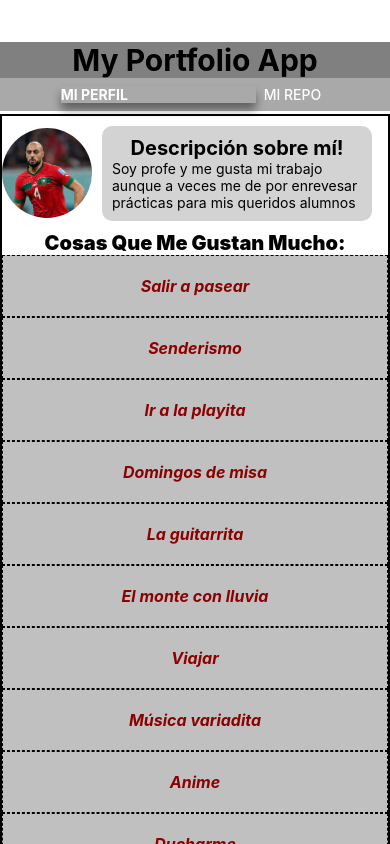
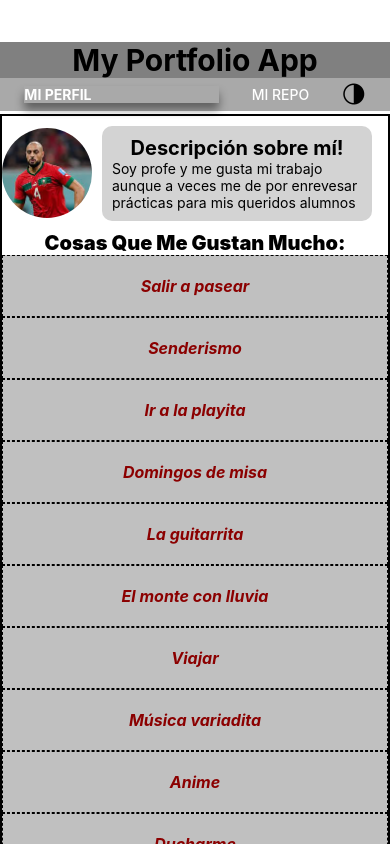
Before and after one commit to JuanDiegoPaezDelgado/pgl-portfolio-app, a React Native app: screen / in a window 390 px wide. Shown: the top 844 px of the page. Built offline with nearby package versions, Linux system fonts and the light colour scheme.

Commit message:
agrego funcion dark mode

```diff
--- a/App.tsx
+++ b/App.tsx
@@ -1,6 +1,5 @@
 import { useState } from "react";
 import { View } from "react-native";
-import QRCode from "react-native-qrcode-svg";
 import Header from "./componentes/Header";
 import { headerData } from "./Data/DataHeader";
 import DescriptionCard from "./componentes/DescriptionCard";
@@ -11,9 +10,18 @@ export default function App() {
   const [displayMyQR, setDisplayMyQR] = useState(true);
   const [isDarkMode, setDarkMode] = useState(false);
 
+  const handleDarkMode = () => {
+    setDarkMode((value) => !value);
+  };
+
   return (
-    <View style={styles.container}>
-      <Header text={headerData[0].text} setDisplayMyQR={setDisplayMyQR} />
+    <View style={isDarkMode ? styles.darkContainer : styles.container}>
+      <Header
+        text={headerData[0].text}
+        setDisplayMyQR={setDisplayMyQR}
+        setDarkMode={setDarkMode}
+        handleDarkMode={handleDarkMode}
+      />
       {displayMyQR ? <DescriptionCard /> : <MyQr />}
     </View>
   );
--- a/componentes/Header.tsx
+++ b/componentes/Header.tsx
@@ -1,14 +1,17 @@
-import { View, Text, Pressable, StyleSheet, Button } from "react-native";
 import React from "react";
+import { View, Text, Pressable, Button } from "react-native";
+import { Ionicons } from "@expo/vector-icons";
 import { styles } from "../styles/Header.styles";
 import { headerData } from "../Data/DataHeader";
 
 export type HeaderProps = {
   text: string;
   setDisplayMyQR: (value: boolean) => void;
+  setDarkMode: (value: boolean) => void;
+  handleDarkMode: () => void;
 };
 
-const Header = ({ setDisplayMyQR }: HeaderProps) => {
+const Header = ({ setDisplayMyQR, handleDarkMode }: HeaderProps) => {
   return (
     <View style={styles.topContainer}>
       <Text style={styles.firsttoprowContainer}>{headerData[0].text}</Text>
@@ -22,11 +25,16 @@ const Header = ({ setDisplayMyQR }: HeaderProps) => {
           </Text>
         </Pressable>
         <Button
-          onPress={() => setDisplayMyQR(false)}
+          onPress={() => setDisplayMyQR(true)}
           title={headerData[1].text}
           color="light-gray"
           accessibilityLabel="Un botón pal QR"
         />
+        {
+          <Pressable onPress={handleDarkMode}>
+            <Ionicons name="contrast" size={24} color="black" />
+          </Pressable>
+        }
       </View>
     </View>
   );
--- a/componentes/List.tsx
+++ b/componentes/List.tsx
@@ -1,6 +1,6 @@
 import { Text, View } from "react-native";
 import React from "react";
-import { styles } from "../styles/list.styles";
+import { styles } from "../styles/List.styles";
 
 export type CardProps = {
   text: string;
--- a/styles/Apptsx.style.tsx
+++ b/styles/Apptsx.style.tsx
@@ -3,24 +3,11 @@ import { StyleSheet } from "react-native";
 export const styles = StyleSheet.create({
   container: {
     flex: 1,
-    backgroundColor: "#fff",
+    backgroundColor: "white",
     alignItems: "center",
     justifyContent: "center",
   },
-  bodystails: {
-    marginTop: -5,
-    width: "100%",
-    borderWidth: 2,
-    borderColor: "black",
-    alignItems: "center",
-    justifyContent: "space-between",
-    height: "87.5%",
-  },
-  CentrarcodigoQR: {
-    justifyContent: "center",
-    borderWidth: 1,
-    width: "100%",
-    height: "100%",
-    alignItems: "center",
+  darkContainer: {
+    backgroundColor: "gray",
   },
 });
--- a/styles/Header.styles.tsx
+++ b/styles/Header.styles.tsx
@@ -13,9 +13,10 @@ export const styles = StyleSheet.create({
     fontSize: 30,
   },
   rowTopSecondContainer: {
+    display: "flex",
     flexDirection: "row",
     backgroundColor: "darkgray",
-    justifyContent: "center",
+    justifyContent: "space-evenly",
     alignItems: "center",
   },
   buttonruta: {
```
